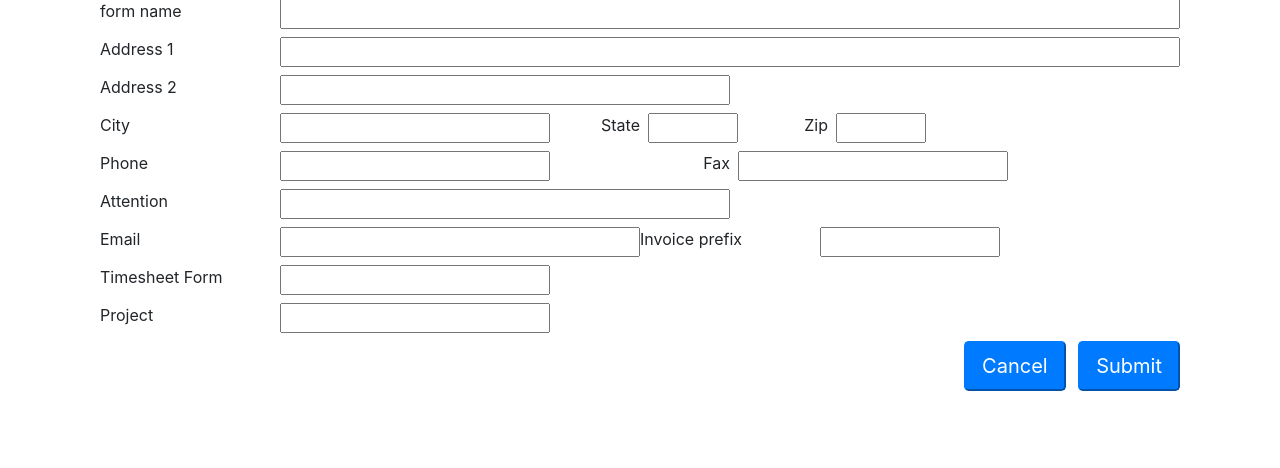
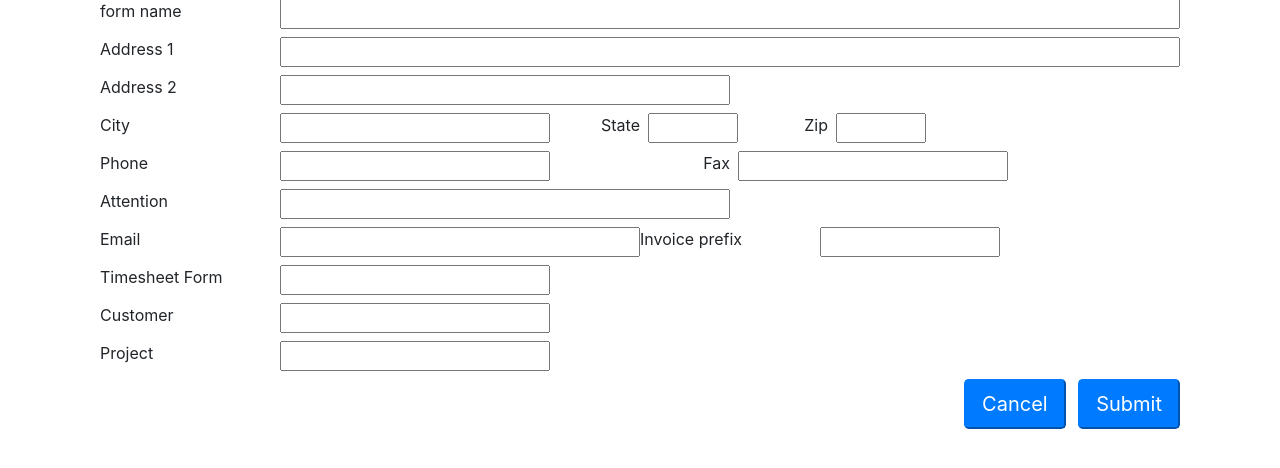
Before and after one commit to rdlittle/pycontractor, a Python web app: template templates/site/client_view.html in a window 1280 px wide. Shown: the part 163-631 px from the top of the page. Run offline with Jinja, Linux system fonts and the light colour scheme; the template is opened without the code that fills it, so the values that code supplies are empty; some libraries are stand-ins or nearby versions.

Commit message:
Added 'customer' element to client_view

```diff
--- a/templates/site/client_view.html
+++ b/templates/site/client_view.html
@@ -84,6 +84,13 @@
         </div>
 
         <div class="row no-gutters mb-2">
+            <div class="col-md-2">Customer</div>
+            <div class="col-md-6">
+                <input type="text" name="customer" value="{{ client.customer }}" style="width: 50%;">
+            </div>
+        </div>
+
+        <div class="row no-gutters mb-2">
             <div class="col-md-2">Project</div>
             <div class="col-md-6">
                 <input type="text" name="project" value="{{ client.project }}" style="width: 50%;">
```
